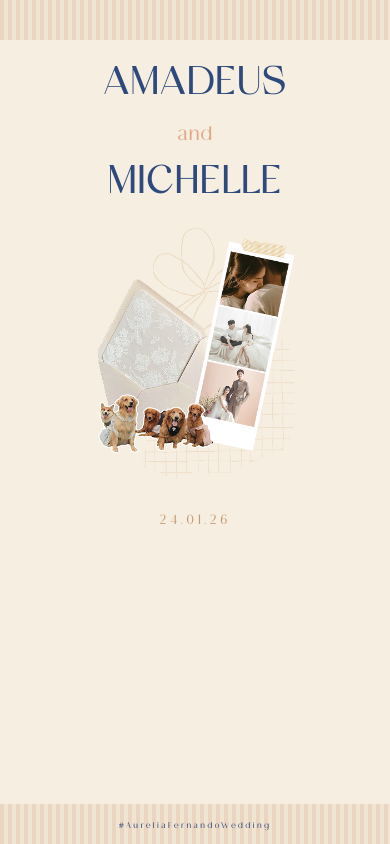
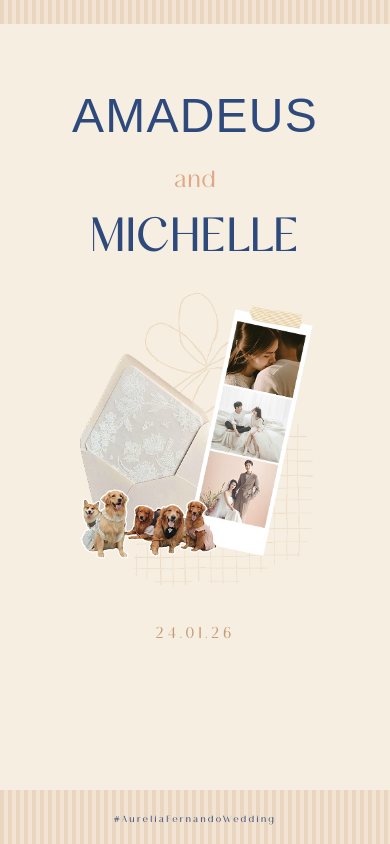
Before and after one commit to Riqzaalfatir/amadeus-michelle, a Next.js app: page / in a window 390 px wide. Built offline with nearby package versions, Linux system fonts and the light colour scheme.

Commit message:
testing layout

```diff
--- a/src/app/globals.css
+++ b/src/app/globals.css
@@ -47,8 +47,8 @@ a {
 }
 
 .stripe{
-  height:40px;
-  background:red;
+  width:100%;
+  padding:12px 0;
 
   background: repeating-linear-gradient(
     to right,
--- a/src/components/invitation/MobileContainer.tsx
+++ b/src/components/invitation/MobileContainer.tsx
@@ -3,9 +3,9 @@ import HeroKanan from "@/assets/HeroKanan.png";
 
 const MobileContainer = () => {
   return (
-    <div className="w-full h-screen flex justify-center bg-[#F6EEE1]">
+    <div className="w-full min-h-screen flex justify-center bg-[#F6EEE1]">
 
-      <div className="relative w-full flex flex-col items-center
+      <div className="relative w-full min-h-screen flex flex-col items-center
       max-w-[420px] md:max-w-[520px] lg:max-w-[620px]">
 
         {/* Stripe Atas */}
@@ -14,27 +14,27 @@ const MobileContainer = () => {
         data-aos-delay="50"
         className="stripe absolute top-0 left-0 right-0" />
 
-        <div className="pt-[50px] md:pt-[100px] lg:pt-[80px] pb-[120px] md:pb-[100px] lg:pb-[120px] flex flex-col items-center">
+        <div className="pt-[80px] md:pt-[100px] lg:pt-[80px] pb-[80px] md:pb-[100px] lg:pb-[120px] flex flex-col items-center">
 
           <div className="text-center">
             <h1
             data-aos="fade-down"
             data-aos-delay="150"
-            className="font-nephilm text-[40px] md:text-[48px] tracking-wide text-[#2E497C]">
+            className="font-nephil text-[48px] tracking-wide text-[#2E497C]">
               AMADEUS
             </h1>
 
             <p
             data-aos="fade-up"
             data-aos-delay="300"
-            className="text-[#E0A786] font-breadley text-[26px] md:text-[31px]">
+            className="text-[#E0A786] font-breadley text-[31px]">
               and
             </p>
 
             <h1
             data-aos="fade-down"
             data-aos-delay="450"
-            className="font-nephilm text-[40px] md:text-[48px] tracking-wide text-[#2E497C]">
+            className="font-nephilm text-[48px] tracking-wide text-[#2E497C]">
               MICHELLE
             </h1>
           </div>
@@ -46,14 +46,14 @@ const MobileContainer = () => {
             alt="Hero"
             width={300}
             height={300}
-            className="object-contain w-[220px] md:w-[420px] lg:w-[340px]"
+            className="object-contain w-[260px] md:w-[420px] lg:w-[340px]"
             priority
           />
 
           <div
-          data-aos="fade-right"
+          data-aos="fade-up"
           data-aos-delay="750"
-          className="relative z-10 mt-[10px] font-breadley text-[18px] md:text-[21px] tracking-[3px] text-center text-[#c79a73]">
+          className="mt-[12px] md:mt-[16px] font-breadley text-[21px] leading-[100%] tracking-[3px] text-center text-[#c79a73]">
             24.01.26
           </div>
 
@@ -65,7 +65,7 @@ const MobileContainer = () => {
         data-aos-delay="900"
         data-aos-anchor-placement="top-bottom"
         className="stripe absolute bottom-0 left-0 right-0 flex items-center justify-center">
-          <span className="text-[#2E497C] px-4 py-1.5 text-[11px] md:text-[12px] tracking-[2px] font-breadley">
+          <span className="text-[#2E497C] px-4 py-1.5 text-[12px] tracking-[2px] font-breadley">
             #AureliaFernandoWedding
           </span>
         </div>
```
